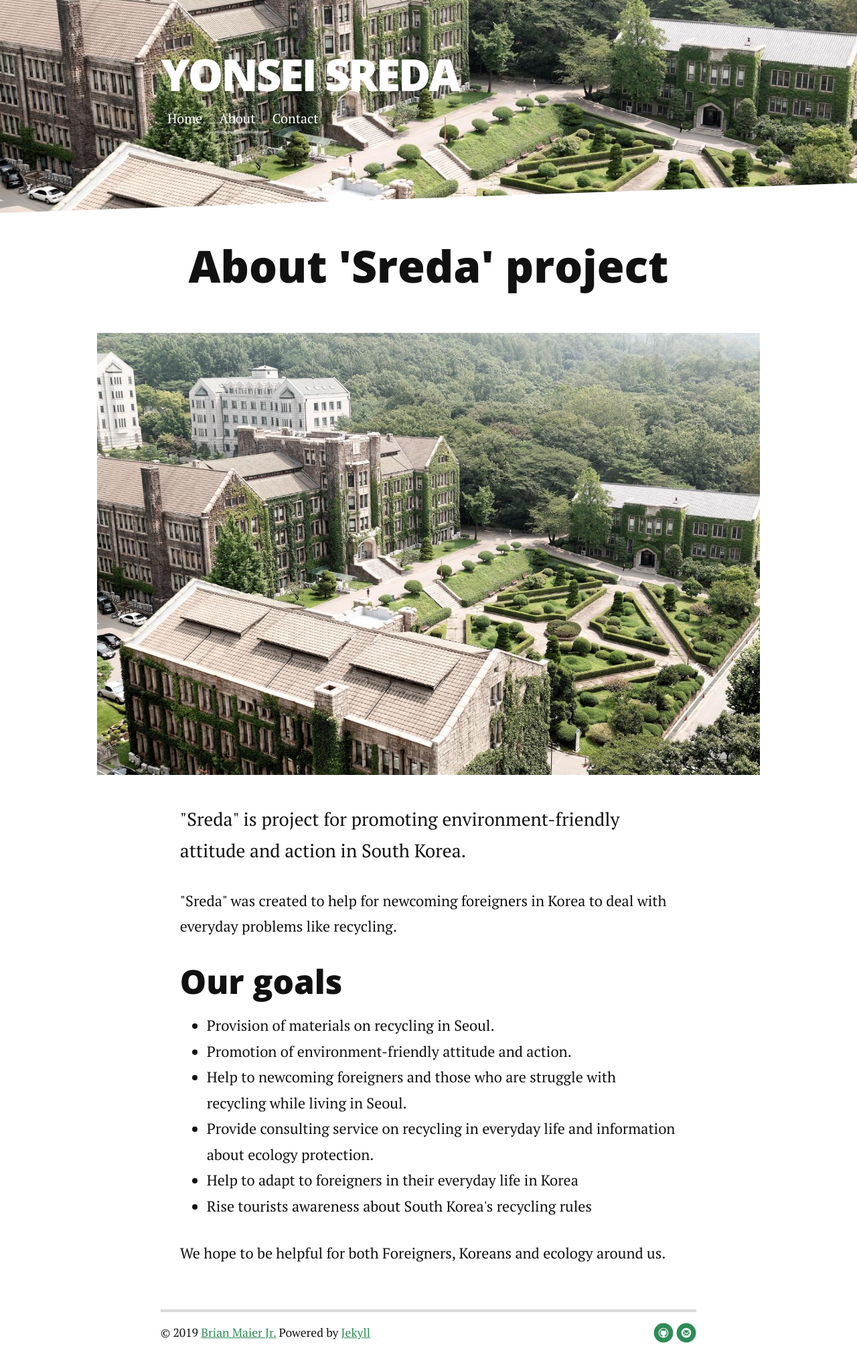
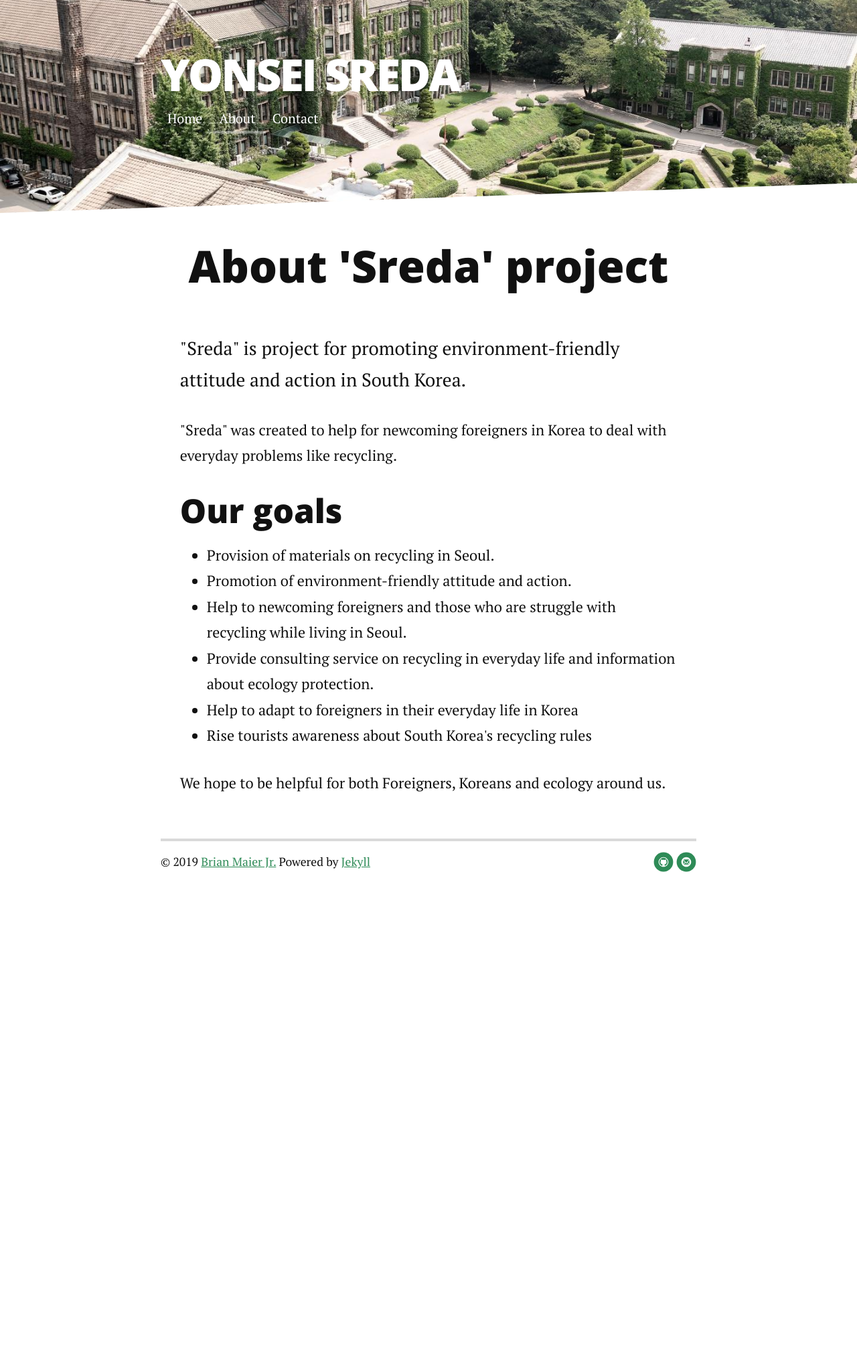
Before and after one commit to yonseisreda/yonseisreda.github.io, a Jekyll site: the page built from about.md, in a window 1280 px wide. Shown: the whole page at 67% size. Built offline with Jekyll 4.4.1, drawn with Linux system fonts in a browser that asks for light colours; nearby versions of some CDN libraries; after the commit the page ends 1344 px from its top, so only the background shows below that.

Commit message:
Update about.md

```diff
--- a/about.md
+++ b/about.md
@@ -5,7 +5,6 @@
 
 <div class="post">
 	<h1 class="pageTitle">About 'Sreda' project</h1>
-	<img src="{{ '/assets/img/yonsei.jpg' | prepend: site.baseurl }}" alt="">
 	<p class="intro">"Sreda" is project for promoting environment-friendly attitude and action in South Korea. </p>
 	<p>"Sreda" was created to help for newcoming foreigners in Korea to deal with everyday problems like recycling.</p>
 	<h2>Our goals</h2>
```
